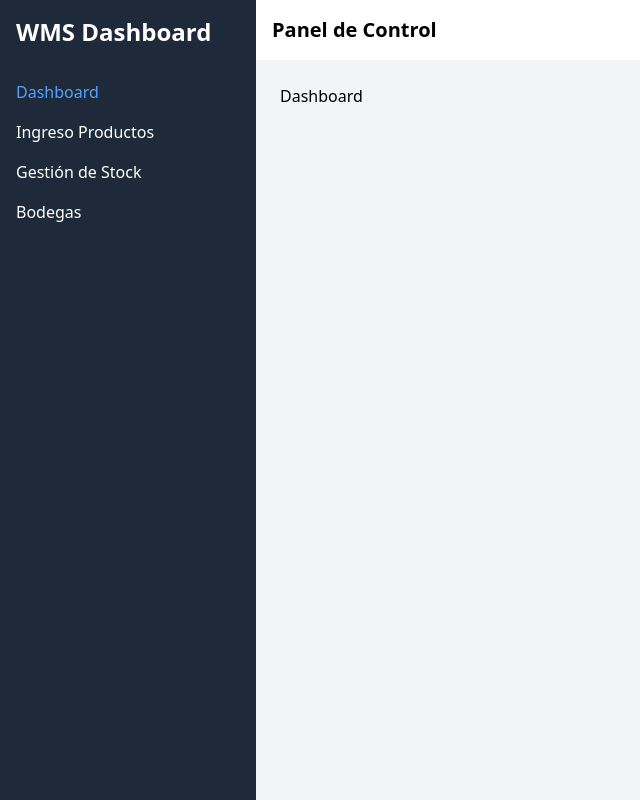
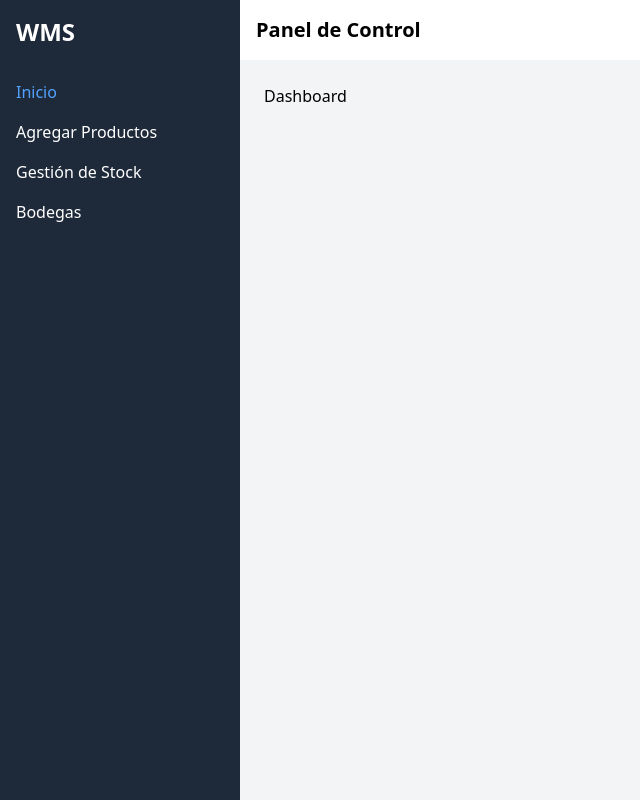
Before and after one commit to DaveOval/prueba-tecnica-movida, a React (Vite) app: page /dashboard in a window 1280 px wide. Shown: the whole page, without its empty margins (0-640 px from the left). Built offline with nearby package versions, Linux system fonts and the light colour scheme.

Commit message:
Add react-icons dependency and implement sidebar toggle functionality

```diff
--- a/package.json
+++ b/package.json
@@ -14,6 +14,7 @@
     "react": "^19.0.0",
     "react-dom": "^19.0.0",
     "react-hook-form": "^7.56.1",
+    "react-icons": "^5.5.0",
     "react-router": "^7.5.2",
     "react-router-dom": "^7.5.2",
     "tailwindcss": "^4.1.4"
--- a/src/components/layout/Layout.tsx
+++ b/src/components/layout/Layout.tsx
@@ -1,20 +1,21 @@
+import { Outlet } from "react-router-dom";
 import Sidebar from "./Sidebar";
 import Navbar from "./Navbar";
-import { Outlet } from "react-router-dom";
+import { useOpenSideBar } from "../../hooks";
 
 interface LayoutProps {
   children?: React.ReactNode;
 }
 
 export const Layout = ({ children }: LayoutProps) => {
+  const { isOpen, toggleSidebar, closeSidebar } = useOpenSideBar();
+
   return (
     <div className="flex">
-      {/* Sidebar */}
-      <Sidebar />
+      <Sidebar isOpen={isOpen} closeSidebar={closeSidebar} />
 
-      {/* Main Content */}
-      <div className="flex flex-col flex-1 ml-64 min-h-screen">
-        <Navbar />
+      <div className="flex flex-col flex-1 min-h-screen">
+        <Navbar toggleSidebar={toggleSidebar} />
         <main className="p-6 bg-gray-100 flex-1">
           {children || <Outlet />}
         </main>
--- a/src/components/layout/Navbar.tsx
+++ b/src/components/layout/Navbar.tsx
@@ -1,12 +1,20 @@
-const Navbar = () => {
+import { IoMenu } from "react-icons/io5";
+
+interface NavbarProps {
+  toggleSidebar: () => void;
+}
+
+const Navbar = ({ toggleSidebar }: NavbarProps) => {
   return (
     <header className="w-full bg-white shadow-md p-4 flex justify-between items-center">
       <h1 className="text-xl font-semibold">Panel de Control</h1>
       <div className="flex items-center gap-4">
-          {/* <span className="text-gray-600">Usuario</span>
-          <button className="bg-red-500 hover:bg-red-600 text-white px-3 py-1 rounded">
-            Logout
-          </button> */}
+        <button
+          onClick={toggleSidebar}
+          className="md:hidden bg-blue-500 hover:bg-blue-600 text-white p-2 rounded transition"
+        >
+          <IoMenu className="w-6 h-6" />
+        </button>
       </div>
     </header>
   );
--- a/src/components/layout/Sidebar.tsx
+++ b/src/components/layout/Sidebar.tsx
@@ -1,27 +1,45 @@
 import { Link, useLocation } from "react-router-dom";
 
-const Sidebar = () => {
+interface SidebarProps {
+  isOpen: boolean;
+  closeSidebar: () => void;
+}
+
+const Sidebar = ({ isOpen, closeSidebar }: SidebarProps) => {
   const location = useLocation();
-  const isActive = (path : string) => location.pathname === path;
+  const isActive = (path: string) => location.pathname === path;
 
   return (
-    <aside className="h-screen bg-gray-800 text-white w-64 p-4 fixed top-0 left-0">
-      <h2 className="text-2xl font-bold mb-8">WMS Dashboard</h2>
+    <>
+      {/* Fondo oscuro solo en mobile */}
+      {isOpen && (
+        <div
+          className="fixed inset-0 bg-black opacity-50 z-40 md:hidden"
+          onClick={closeSidebar}
+        />
+      )}
+
+      <aside
+        className={`fixed top-0 left-0 h-screen w-60 bg-gray-800 text-white p-4 z-50 transform transition-transform duration-300
+          ${isOpen ? "translate-x-0" : "-translate-x-full"} md:translate-x-0 md:static md:block`}
+      >
+        <h2 className="text-2xl font-bold mb-8">WMS</h2>
         <nav className="flex flex-col gap-4">
-        <Link to="/dashboard" className={`hover:text-gray-400 ${isActive('/dashboard') && 'text-blue-400'}`}>
-          Dashboard
+          <Link onClick={closeSidebar} to="/dashboard" className={`hover:text-gray-400 ${isActive('/dashboard') && 'text-blue-400'}`}>
+            Inicio
           </Link>
-        <Link to="/products" className={`hover:text-gray-400 ${isActive('/products') && 'text-blue-400'}`}>
-          Ingreso Productos
+          <Link onClick={closeSidebar} to="/products" className={`hover:text-gray-400 ${isActive('/products') && 'text-blue-400'}`}>
+            Agregar Productos
           </Link>
-        <Link to="/stock" className={`hover:text-gray-400 ${isActive('/stock') && 'text-blue-400'}`}>
+          <Link onClick={closeSidebar} to="/stock" className={`hover:text-gray-400 ${isActive('/stock') && 'text-blue-400'}`}>
             Gestión de Stock
           </Link>
-        <Link to="/warehouses" className={`hover:text-gray-400 ${isActive('/warehouses') && 'text-blue-400'}`}>
+          <Link onClick={closeSidebar} to="/warehouses" className={`hover:text-gray-400 ${isActive('/warehouses') && 'text-blue-400'}`}>
             Bodegas
           </Link>
         </nav>
       </aside>
+    </>
   );
 };
 
--- /dev/null
+++ b/src/hooks/index.ts
@@ -0,0 +1 @@
+export * from './useOpenSideBar';
--- /dev/null
+++ b/src/hooks/useOpenSideBar.ts
@@ -0,0 +1,19 @@
+import { useState, useCallback } from "react";
+
+export const useOpenSideBar = () => {
+  const [isOpen, setIsOpen] = useState(false);
+
+  const openSidebar = useCallback(() => {
+    setIsOpen(true);
+  }, []);
+
+  const closeSidebar = useCallback(() => {
+    setIsOpen(false);
+  }, []);
+
+  const toggleSidebar = useCallback(() => {
+    setIsOpen((prev) => !prev);
+  }, []);
+
+  return { isOpen, openSidebar, closeSidebar, toggleSidebar };
+};
```
Also changed, not shown: 1 other file (tests, documents, lock files or other folders). Lines whose indentation alone changed are shown as unchanged.
